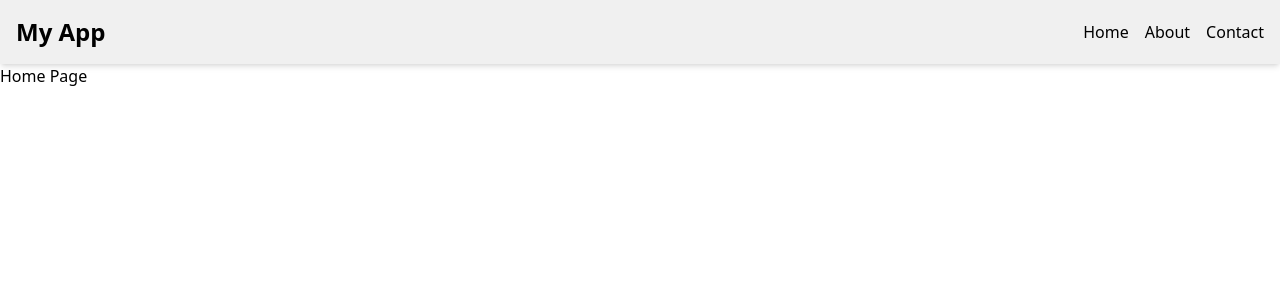
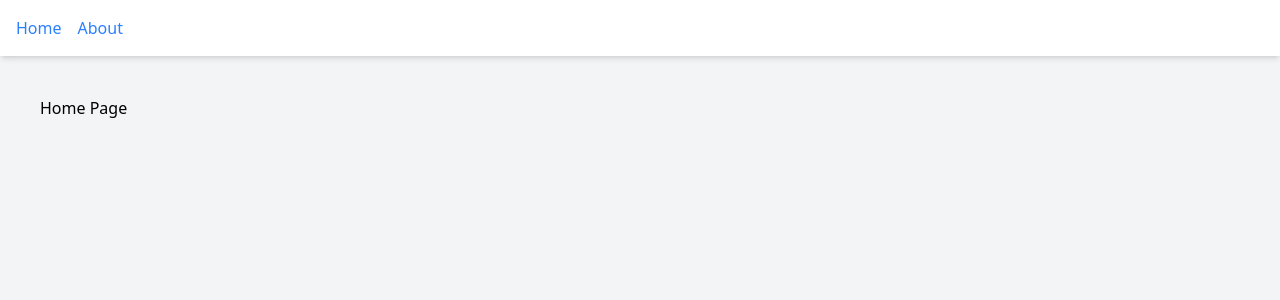
Before and after one commit to syedarfeen7/NextJsCrud, a Next.js app: page / in a window 1280 px wide. Shown: the top 300 px of the page. Built offline with nearby package versions, Linux system fonts and the light colour scheme.

Commit message:
created a nav bar consists of home and about pages

```diff
--- a/app/layout.tsx
+++ b/app/layout.tsx
@@ -25,29 +25,16 @@ export default function RootLayout({
 }>) {
   return (
     <html lang="en">
-      <body
-        className={`${geistSans.variable} ${geistMono.variable} antialiased`}
-      >
-        <header>
-          <nav
-            className="p-4 shadow-md flex items-center justify-between"
-            style={{ backgroundColor: "#f0f0f0" }}
-          >
-            <h1 className="text-2xl font-bold">My App</h1>
-            <ul className="flex space-x-4">
-              <li>
-                <Link href={"/"}>Home</Link>
-              </li>
-              <li>
-                <Link href={"/about"}>About</Link>
-              </li>
-              <li>
-                <Link href={"/"}>Contact</Link>
-              </li>
-            </ul>
-          </nav>
-        </header>
-        {children}
+      <body className="bg-gray-100">
+        <nav className="p-4 bg-white shadow-md flex gap-4">
+          <Link href="/" className="text-blue-500">
+            Home
+          </Link>
+          <Link href="/about" className="text-blue-500">
+            About
+          </Link>
+        </nav>
+        <main className="p-10">{children}</main>
       </body>
     </html>
   );
```
